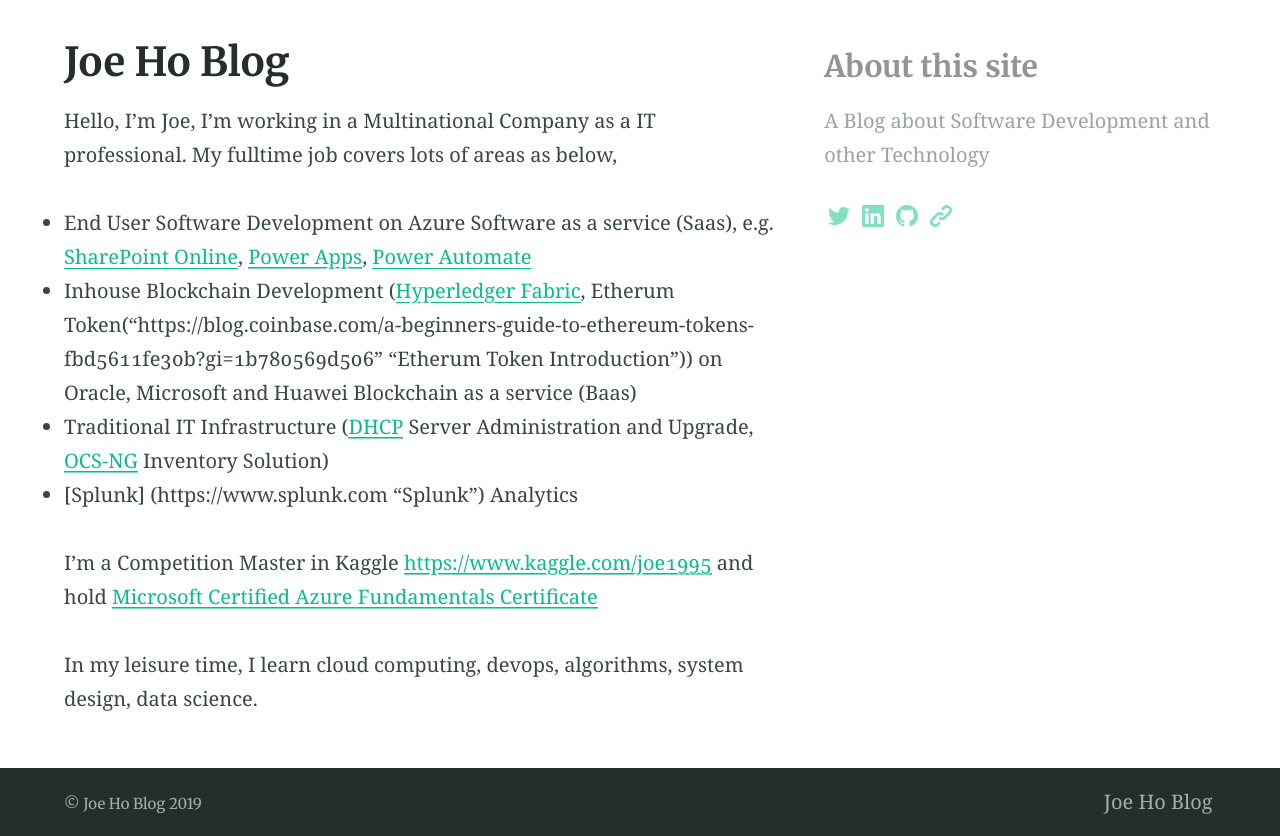
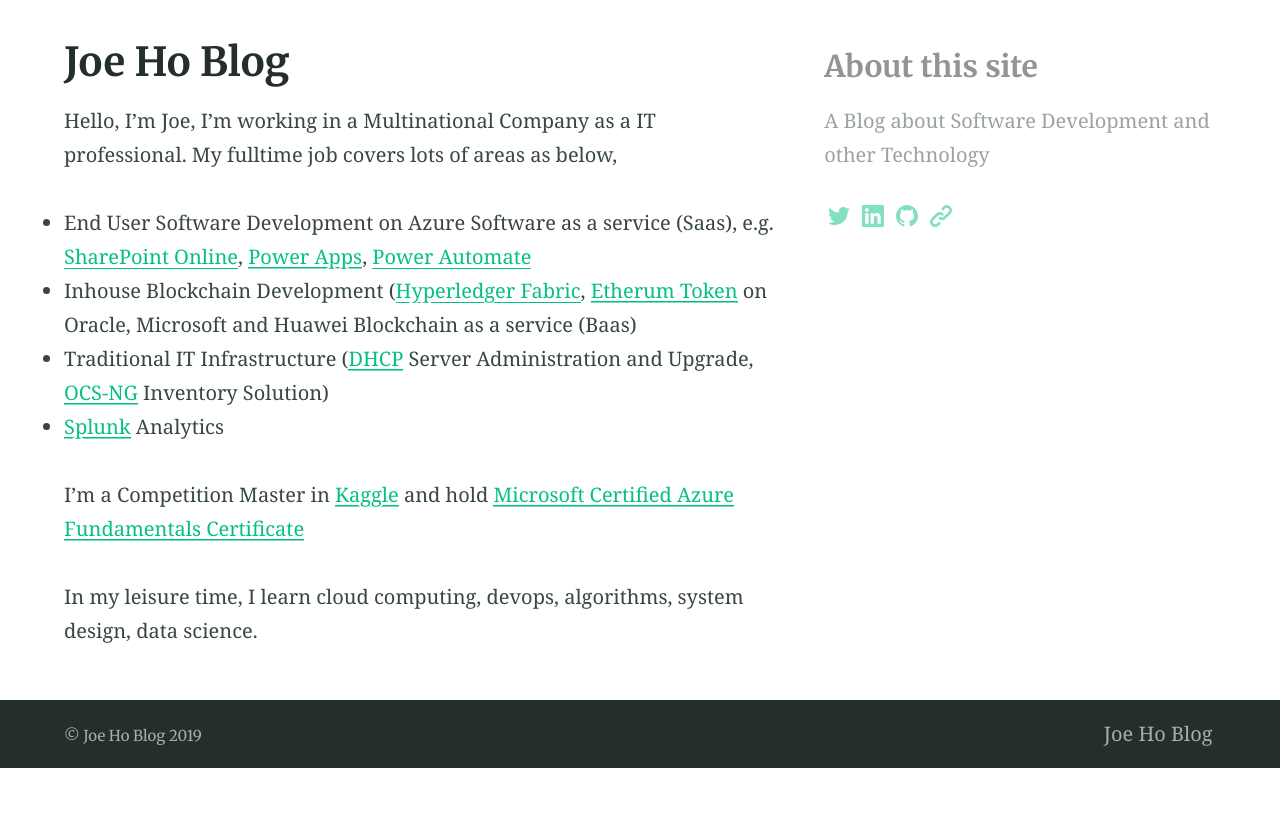
Before and after one commit to JoeHO888/JoeHo888.github.io, a Jekyll site: the page built from index.md, in a window 1280 px wide. Shown: the part 408-1244 px from the top of the page. Built offline with Jekyll 4.4.1, drawn with Linux system fonts in a browser that asks for light colours; after the commit the page ends 1176 px from its top, so only the background shows below that.

Commit message:
Update Index.md

```diff
--- a/index.md
+++ b/index.md
@@ -13,11 +13,11 @@
 I'm Joe, I'm working in a Multinational Company as a IT professional. My fulltime job covers lots of areas as below,
 
 * End User Software Development on Azure Software as a service (Saas), e.g. [SharePoint Online](https://docs.microsoft.com/en-us/sharepoint/introduction, "SharePoint Online"), [Power Apps](https://powerapps.microsoft.com/en-us/ "Power Apps"), [Power Automate](https://flow.microsoft.com/en-us/ "Power Automate")
-* Inhouse Blockchain Development ([Hyperledger Fabric](https://github.com/hyperledger/fabric "Hyperledger Fabric"), Etherum Token("https://blog.coinbase.com/a-beginners-guide-to-ethereum-tokens-fbd5611fe30b?gi=1b780569d506" "Etherum Token Introduction")) on Oracle, Microsoft and Huawei Blockchain as a service (Baas)
+* Inhouse Blockchain Development ([Hyperledger Fabric](https://github.com/hyperledger/fabric "Hyperledger Fabric"), [Etherum Token]("https://blog.coinbase.com/a-beginners-guide-to-ethereum-tokens-fbd5611fe30b?gi=1b780569d506" "Etherum Token Introduction") on Oracle, Microsoft and Huawei Blockchain as a service (Baas)
 * Traditional IT Infrastructure ([DHCP](https://en.wikipedia.org/wiki/Dynamic_Host_Configuration_Protocol "Dynamic Host Configuration Protocol") Server Administration and Upgrade, [OCS-NG](https://ocsinventory-ng.org/ "OCS-NG") Inventory Solution)
-* [Splunk] (https://www.splunk.com "Splunk") Analytics
+* [Splunk](https://www.splunk.com "Splunk") Analytics
 
 
-I'm a Competition Master in Kaggle [https://www.kaggle.com/joe1995](https://www.kaggle.com/joe1995 "Kaggle Profile") and hold [Microsoft Certified Azure Fundamentals Certificate](https://docs.microsoft.com/en-us/learn/certifications/azure-fundamentals "Microsoft Certified Azure Fundamentals Certificate")
+I'm a Competition Master in [Kaggle](https://www.kaggle.com/joe1995 "Kaggle Profile") and hold [Microsoft Certified Azure Fundamentals Certificate](https://docs.microsoft.com/en-us/learn/certifications/azure-fundamentals "Microsoft Certified Azure Fundamentals Certificate")
 
 In my leisure time, I learn cloud computing, devops, algorithms, system design, data science.
```
